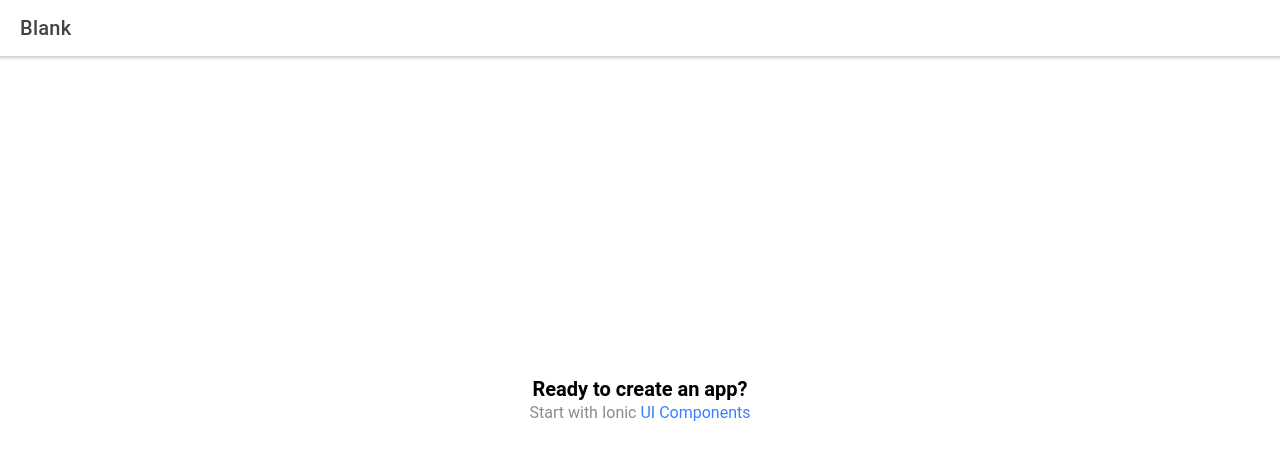
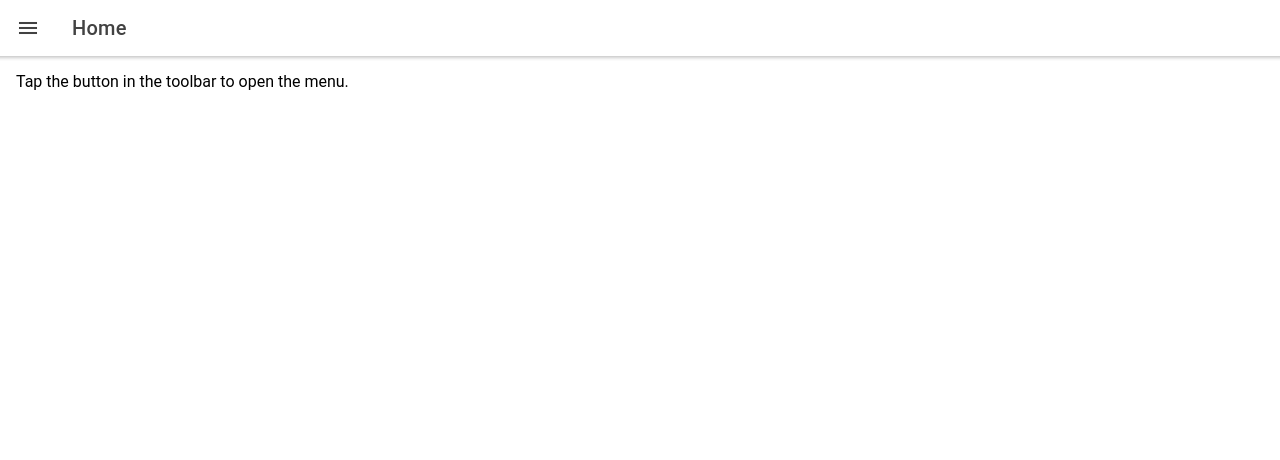
Before and after one commit to ahumadab/todoListBooks, a React (Create React App) app: page /home in a window 1280 px wide. Shown: the top 460 px of the page. Built offline with nearby package versions, Linux system fonts and the light colour scheme.

Commit message:
init project

```diff
--- a/src/App.tsx
+++ b/src/App.tsx
@@ -1,27 +1,26 @@
-import { Redirect, Route } from 'react-router-dom';
+import './theme/variables.css';
+import '@ionic/react/css/core.css';
+import '@ionic/react/css/display.css';
+import '@ionic/react/css/flex-utils.css';
+import '@ionic/react/css/float-elements.css';
+import '@ionic/react/css/normalize.css';
+import '@ionic/react/css/padding.css';
+import '@ionic/react/css/structure.css';
+import '@ionic/react/css/text-alignment.css';
+import '@ionic/react/css/text-transformation.css';
+import '@ionic/react/css/typography.css';
+
 import { IonApp, IonRouterOutlet, setupIonicReact } from '@ionic/react';
 import { IonReactRouter } from '@ionic/react-router';
-import Home from './pages/Home';
+import { Redirect, Route } from 'react-router-dom';
+
+import { Create } from './pages/Create';
+import { Home } from './pages/Home';
 
 /* Core CSS required for Ionic components to work properly */
-import '@ionic/react/css/core.css';
-
 /* Basic CSS for apps built with Ionic */
-import '@ionic/react/css/normalize.css';
-import '@ionic/react/css/structure.css';
-import '@ionic/react/css/typography.css';
-
 /* Optional CSS utils that can be commented out */
-import '@ionic/react/css/padding.css';
-import '@ionic/react/css/float-elements.css';
-import '@ionic/react/css/text-alignment.css';
-import '@ionic/react/css/text-transformation.css';
-import '@ionic/react/css/flex-utils.css';
-import '@ionic/react/css/display.css';
-
 /* Theme variables */
-import './theme/variables.css';
-
 setupIonicReact();
 
 const App: React.FC = () => (
@@ -30,6 +29,9 @@ const App: React.FC = () => (
       <IonRouterOutlet>
         <Route exact path="/home">
           <Home />
+        </Route>
+        <Route exact path="/create">
+          <Create />
         </Route>
         <Route exact path="/">
           <Redirect to="/home" />
--- /dev/null
+++ b/src/components/Menu/Menu.tsx
@@ -0,0 +1,20 @@
+import { IonContent, IonHeader, IonMenu, IonTitle, IonToolbar } from '@ionic/react';
+import React from 'react';
+
+interface MenuProps {
+  menuLabel: string;
+}
+const Menu: React.FC<MenuProps> = ({ menuLabel }) => {
+  return (
+    <IonMenu contentId="main-content">
+      <IonHeader>
+        <IonToolbar>
+          <IonTitle>{menuLabel}</IonTitle>
+        </IonToolbar>
+      </IonHeader>
+      <IonContent className="ion-padding">This is the menu content.</IonContent>
+    </IonMenu>
+  );
+};
+
+export default Menu;
--- /dev/null
+++ b/src/components/Menu/index.ts
@@ -0,0 +1,3 @@
+import Menu from './Menu';
+
+export { Menu };
--- /dev/null
+++ b/src/pages/Create/Create.tsx
@@ -0,0 +1,13 @@
+import React from 'react';
+
+import { Menu } from '../../components/Menu';
+
+const Create: React.FC = () => {
+  return (
+    <>
+      <Menu menuLabel="Create" />
+    </>
+  );
+};
+
+export default Create;
--- /dev/null
+++ b/src/pages/Create/index.ts
@@ -0,0 +1,3 @@
+import Create from './Create';
+
+export { Create };
--- a/src/pages/Home.tsx
+++ /dev/null
@@ -1,25 +0,0 @@
-import { IonContent, IonHeader, IonPage, IonTitle, IonToolbar } from '@ionic/react';
-import ExploreContainer from '../components/ExploreContainer';
-import './Home.css';
-
-const Home: React.FC = () => {
-  return (
-    <IonPage>
-      <IonHeader>
-        <IonToolbar>
-          <IonTitle>Blank</IonTitle>
-        </IonToolbar>
-      </IonHeader>
-      <IonContent fullscreen>
-        <IonHeader collapse="condense">
-          <IonToolbar>
-            <IonTitle size="large">Blank</IonTitle>
-          </IonToolbar>
-        </IonHeader>
-        <ExploreContainer />
-      </IonContent>
-    </IonPage>
-  );
-};
-
-export default Home;
--- /dev/null
+++ b/src/pages/Home/Home.tsx
@@ -0,0 +1,28 @@
+import './Home.css';
+
+import { IonButtons, IonContent, IonHeader, IonMenuButton, IonPage, IonTitle, IonToolbar } from '@ionic/react';
+
+import { Menu } from '../../components/Menu';
+
+const Home: React.FC = () => {
+  return (
+    <>
+      <Menu menuLabel="Home" />
+      <IonPage id="main-content">
+        <IonHeader>
+          <IonToolbar>
+            <IonButtons slot="start">
+              <IonMenuButton></IonMenuButton>
+            </IonButtons>
+            <IonTitle>Home</IonTitle>
+          </IonToolbar>
+        </IonHeader>
+        <IonContent className="ion-padding">
+          Tap the button in the toolbar to open the menu.
+        </IonContent>
+      </IonPage>
+    </>
+  );
+};
+
+export default Home;
--- /dev/null
+++ b/src/pages/Home/index.ts
@@ -0,0 +1,3 @@
+import Home from './Home';
+
+export { Home };
```
Also changed, not shown: src/components/ExploreContainer.tsx (+11 -2 lines), src/components/Menu/Menu.module.css (added), src/pages/Create/Create.module.css (added), src/pages/Home/Home.css (added), 1 other file (tests, documents, lock files or other folders).
